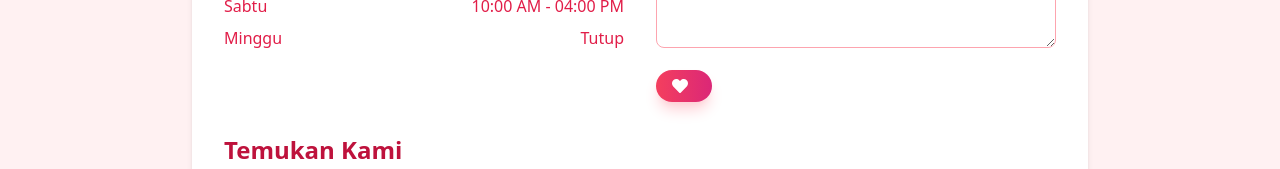
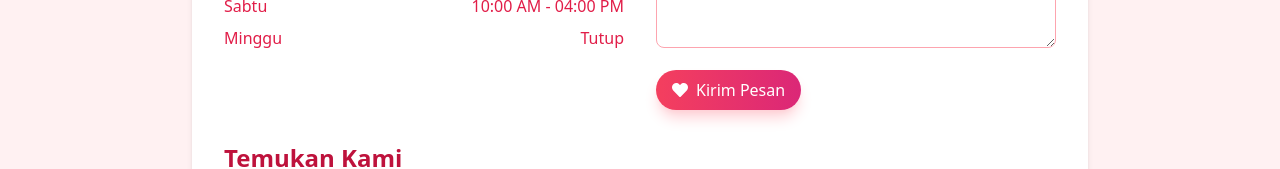
Before and after one commit to yosia4/UTS-to-UAS, a Next.js app: page /main/contact in a window 1280 px wide. Shown: the part 570-739 px from the top of the page. Built offline with nearby package versions, Linux system fonts and the light colour scheme.

Commit message:
Update contact page.tsx

```diff
--- a/app/main/contact/page.tsx
+++ b/app/main/contact/page.tsx
@@ -87,7 +87,9 @@ export default function ContactPage() {
                       placeholder="Tulis pesan manis Anda di sini..."
                     ></textarea>
                   </div>
-                  <RomanticButton text="Kirim Pesan" />
+                  <RomanticButton>
+                    Kirim Pesan
+                  </RomanticButton>
                 </form>
               </div>
             </div>
```
